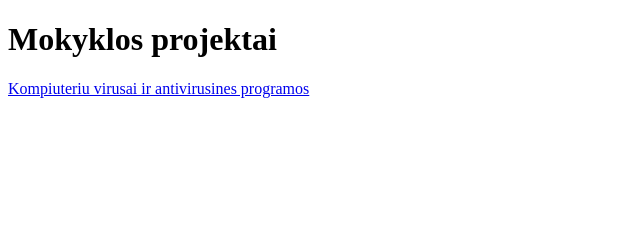
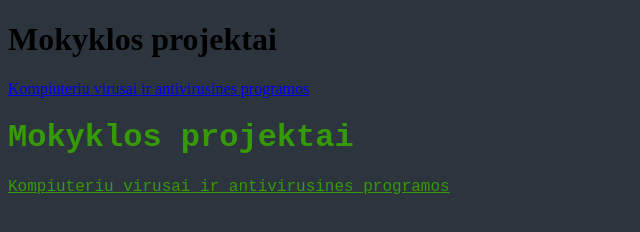
Before and after one commit to the-red-eye-studio/school-projects, a plain HTML site: page index.html in a window 1280 px wide. Shown: the whole page, without its empty margins (0-640 px from the left). Drawn offline with Linux system fonts and the light colour scheme.

Commit message:
Update index.html

```diff
--- a/index.html
+++ b/index.html
@@ -6,5 +6,15 @@
 
 <p><a href="https://school.siro.network/Kompiuteriu%20virusai%20ir%20antivirusines%20programos.pdf">Kompiuteriu virusai ir antivirusines programos</a></p>
 
+</body><!DOCTYPE html>
+<html>
+<body>
+
+<h1 style="font-family:'Courier New'; font-size: 1=400%; color: rgb(54, 153, 8)">Mokyklos projektai</h1>
+
+<p style="font-family:'Courier New'; font-size: 1=400%; color: rgb(54, 153, 8)"><a style="font-family:'Courier New'; font-size: 1=400%; color: rgb(54, 153, 8)" href="https://school.siro.network/Kompiuteriu%20virusai%20ir%20antivirusines%20programos.pdf">Kompiuteriu virusai ir antivirusines programos</a></p>
+<body style="background-color:#2c353d">
 </body>
 </html>
+
+</html>
```
